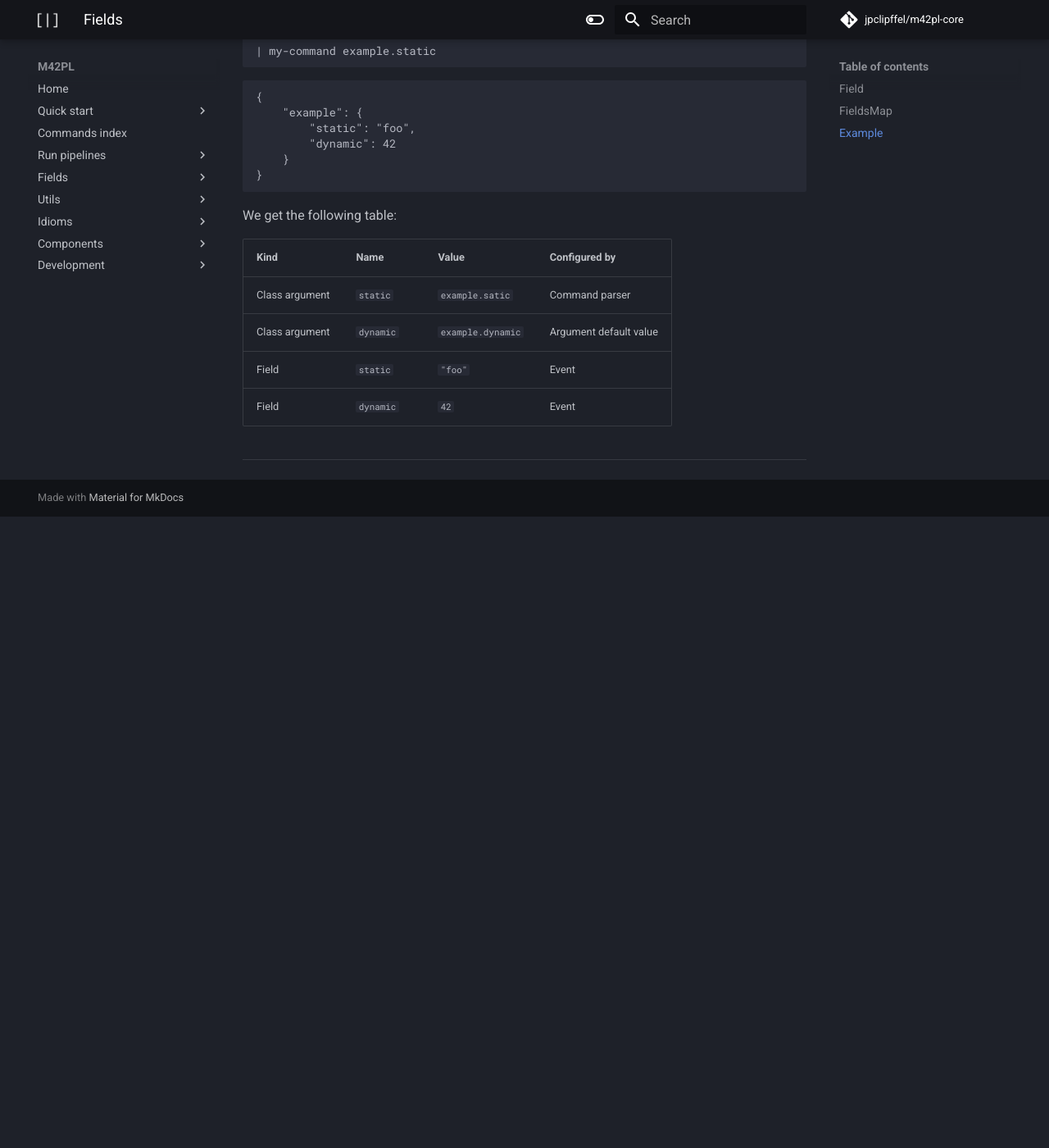
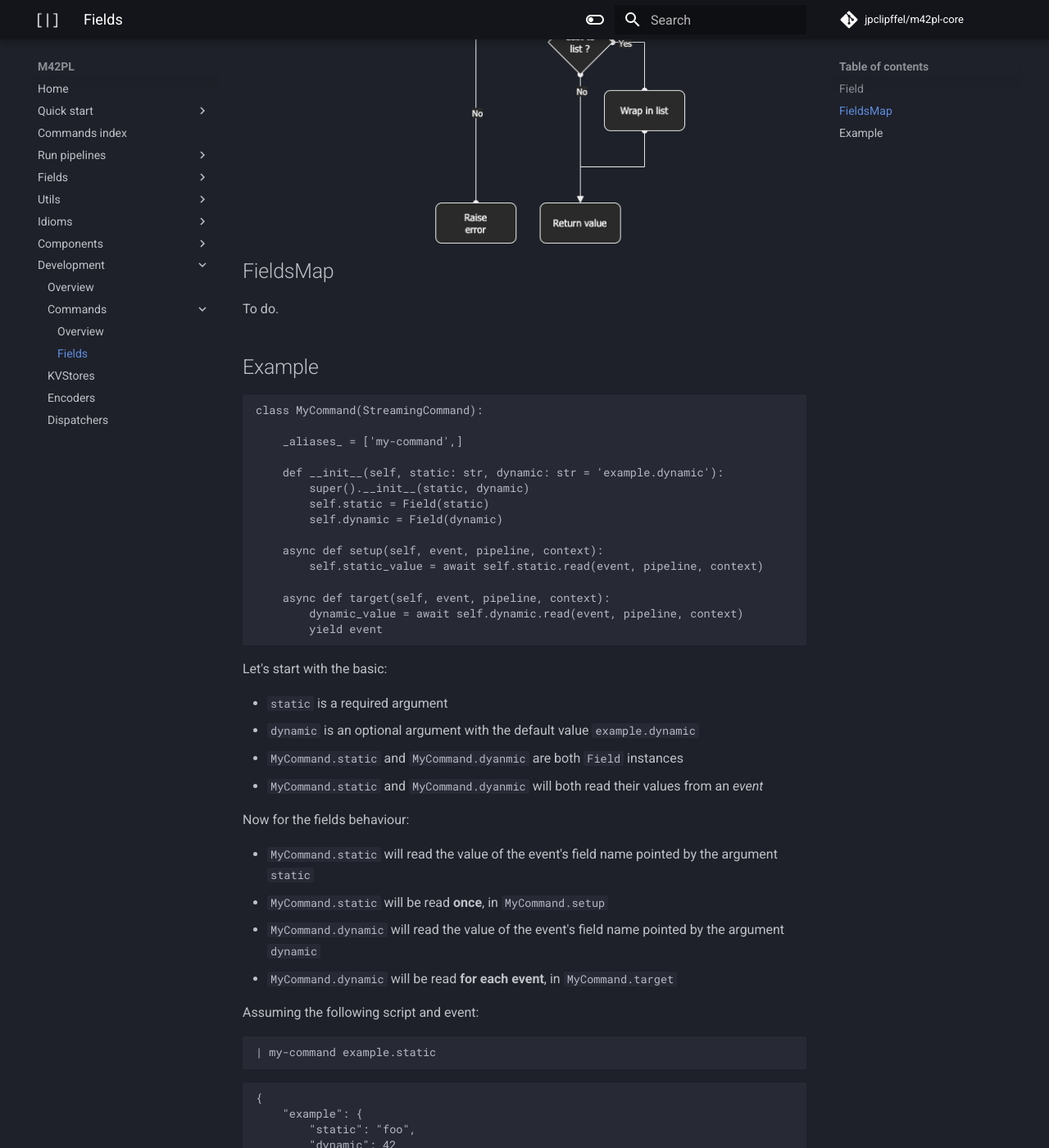
Before and after one commit to jpclipffel/m42pl-core, an MkDocs documentation site: the page built from docs/docs/development/commands/fields.md, in a window 1280 px wide and 1400 px high, scrolled down 1579 px. Shown: the whole window at 82% size. Built offline with MkDocs 1.6.1 and Material for MkDocs 9.7.7, drawn with Linux system fonts in a browser that asks for light colours; comment, search, counter and statistics services are not loaded; before the commit the page ends 2209 px from its top, so only the background shows below that; some of the changed text lies outside the part shown.

Commit message:
[Doc] Update doc

```diff
--- a/docs/docs/development/commands/fields.md
+++ b/docs/docs/development/commands/fields.md
@@ -15,12 +15,18 @@
 
 | Name      | Type                          | Default | Description                                           |
 | --------- | ----------------------------- | ------- | ----------------------------------------------------- |
-| `name`    | `str`                         | -       | Field name                                            |
+| `name`    | `str`, `Any`                  | -       | Field name or literal value                           |
 | `default` | `Any`                         | `None`  | Default value if the field is not found               |
 | `type`    | `type`, `tuple[type]`, `None` | `None`  | Allowed type for the field's value                    |
 | `seqn`    | `bool`                        | `False` | Force the field's value to be wrapped into a sequence |
 
+The following schema shows how a field is read and processed:
+
+![Fields reading](/assets/fields_reading.png){ align=left }
+
 ## FieldsMap
+
+To do.
 
 ## Example
 
@@ -52,7 +58,10 @@
 Now for the fields behaviour:
 
 * `MyCommand.static` will read the value of the event's field name pointed by the argument `static`
+* `MyCommand.static` will be read **once**, in `MyCommand.setup`
 * `MyCommand.dynamic` will read the value of the event's field name pointed by the argument `dynamic`
+* `MyCommand.dynamic` will be read **for each event**, in `MyCommand.target`
+
 
 Assuming the following script and event:
 
--- a/docs/mkdocs.yml
+++ b/docs/mkdocs.yml
@@ -43,7 +43,9 @@
     - "Dispatchers": "components/dispatchers.md"
   - "Development":
     - "Overview": "development/index.md"
-    - "Commands": "development/commands/index.md"
+    - "Commands":
+        - "Overview": "development/commands/index.md"
+        - "Fields": "development/commands/fields.md"
     - "KVStores": "development/kvstores/index.md"
     - "Encoders": "development/encoders/index.md"
     - "Dispatchers": "development/dispatchers/index.md"
@@ -56,6 +58,8 @@
 # Markdown extensions
 markdown_extensions:
   - admonition
+  - attr_list
+  - md_in_html
 
 # Plugins
 plugins:
```
Also changed, not shown: docs/docs/development/commands/index.md (added, +5 -0 lines), docs/docs/index.md (+2 -2 lines), docs/docs/quickstart/firststeps.md (+1 -1 lines), docs/docs/assets/fields_reading.png (added), 2 other files.
